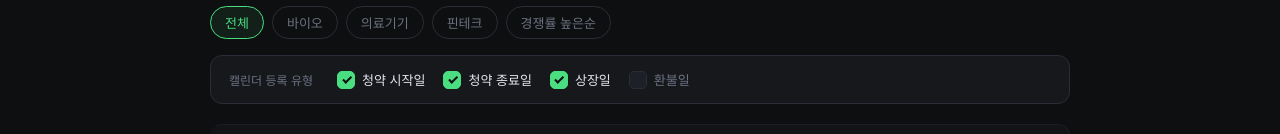
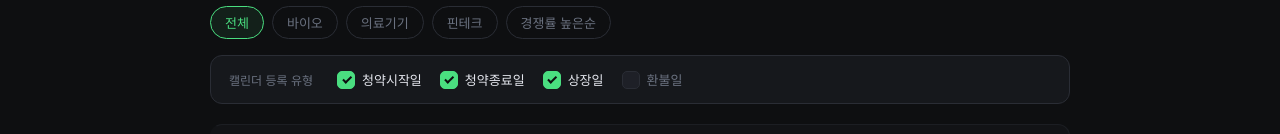
Before and after one commit to Ttruee/mong-stock, a Next.js app: page / in a window 1280 px wide. Shown: the part 209-343 px from the top of the page. Built offline with nearby package versions, Linux system fonts and the light colour scheme.

Commit message:
style: 캘린더 등록 유형 띄어쓰기 제거 (청약시작일, 청약종료일)

```diff
--- a/src/components/EventPanel.tsx
+++ b/src/components/EventPanel.tsx
@@ -9,8 +9,8 @@ interface EventPanelProps {
 }
 
 const EVENT_ITEMS: { value: EventType; label: string }[] = [
-  { value: 'sub_start',   label: '청약 시작일' },
-  { value: 'sub_end',     label: '청약 종료일' },
+  { value: 'sub_start',   label: '청약시작일' },
+  { value: 'sub_end',     label: '청약종료일' },
   { value: 'list_date',   label: '상장일' },
   { value: 'refund_date', label: '환불일' },
 ];
```
